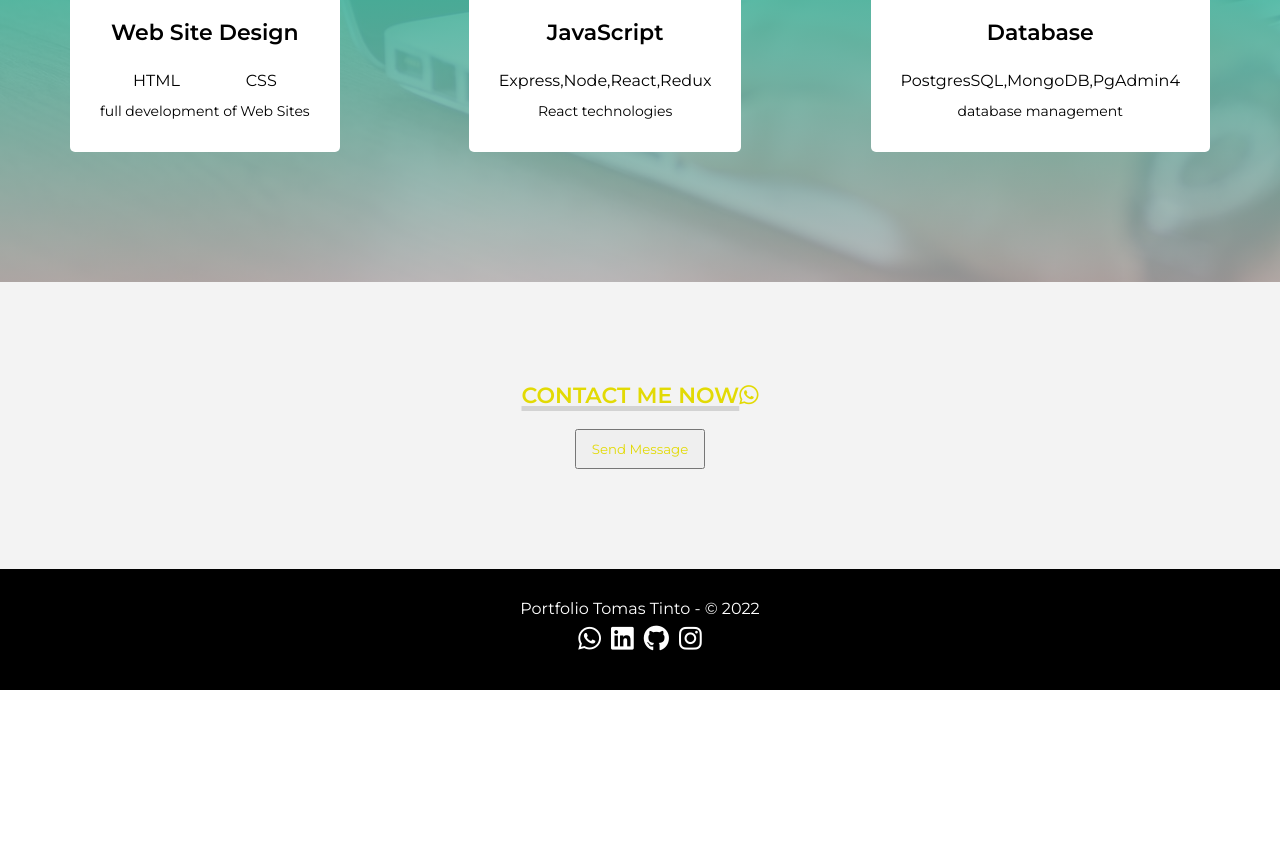
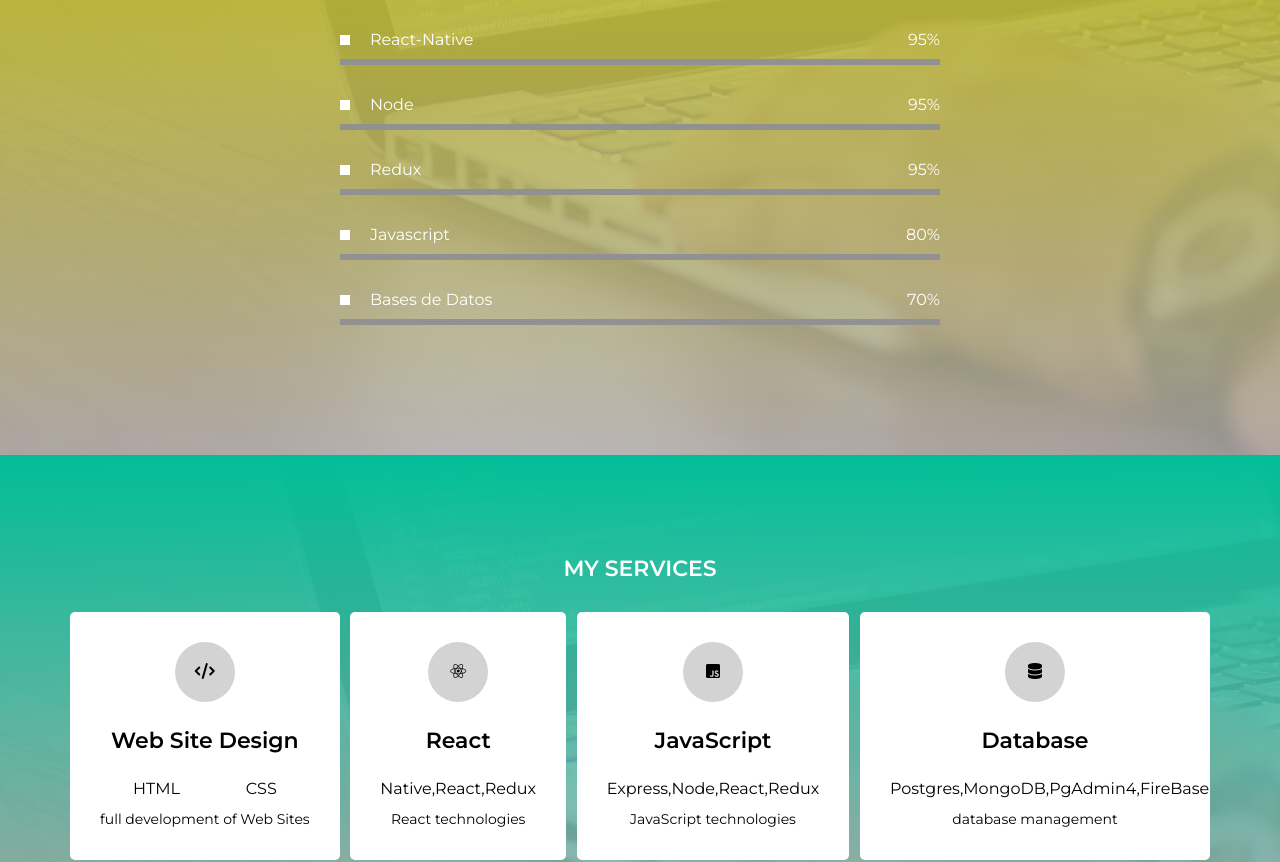
Before and after one commit to TomasTinto1234/Portfolio, a React (Create React App) app: page / in a window 1280 px wide. Shown: the part 2560-3422 px from the top of the page. Before the commit the page ends 3250 px from the top, so only its background shows below. Built offline with nearby package versions, Linux system fonts and the light colour scheme.

Commit message:
more details

```diff
--- a/src/App.css
+++ b/src/App.css
@@ -474,10 +474,9 @@ html {
     width: 100%;
     padding: 10px;
     opacity: 0;
-    bottom: -40px;
+    bottom: -20px;
     transition: .5s;
     text-decoration: none;
-
 }
 
 #portfolio .fila .proyecto:hover .info {
--- a/src/components/Habilities.jsx
+++ b/src/components/Habilities.jsx
@@ -7,7 +7,7 @@ const Habilities = () => {
         <div className="skill">
             <div className="info">
                 <p> <span className="lista"> </span>Html & Css</p>
-                <span className="porcentaje">95%</span>
+                <span className="porcentaje">90%</span>
             </div>
 
             <div className="barra">
@@ -16,8 +16,48 @@ const Habilities = () => {
         </div>
         <div className="skill">
             <div className="info">
+                <p> <span className="lista"> </span>React</p>
+                <span class="porcentaje">95%</span>
+            </div>
+
+            <div className="barra">
+                <div className="" id="js"></div>
+            </div>
+        </div>
+        <div className="skill">
+            <div className="info">
+                <p> <span className="lista"> </span>React-Native</p>
+                <span class="porcentaje">95%</span>
+            </div>
+
+            <div className="barra">
+                <div className="" id="js"></div>
+            </div>
+        </div>
+        <div className="skill">
+            <div className="info">
+                <p> <span className="lista"> </span>Node</p>
+                <span class="porcentaje">95%</span>
+            </div>
+
+            <div className="barra">
+                <div className="" id="js"></div>
+            </div>
+        </div>
+        <div className="skill">
+            <div className="info">
+                <p> <span className="lista"> </span>Redux</p>
+                <span class="porcentaje">95%</span>
+            </div>
+
+            <div className="barra">
+                <div className="" id="js"></div>
+            </div>
+        </div>
+        <div className="skill">
+            <div className="info">
                 <p> <span className="lista"> </span>Javascript</p>
-                <span class="porcentaje">90%</span>
+                <span class="porcentaje">80%</span>
             </div>
 
             <div className="barra">
@@ -27,7 +67,7 @@ const Habilities = () => {
         <div className="skill">
             <div className="info">
                 <p> <span className="lista"> </span>Bases de Datos</p>
-                <span className="porcentaje">90%</span>
+                <span className="porcentaje">70%</span>
             </div>
 
             <div className="barra">
--- a/src/components/Home.jsx
+++ b/src/components/Home.jsx
@@ -13,6 +13,7 @@ const Home = () => {
         <NavBar/>
         <AboutMe/>
         <Portfolio/>
+        <Habilities/>
         <Services/>
         <Contact/>
         <Footer/>
--- a/src/components/Services.jsx
+++ b/src/components/Services.jsx
@@ -16,6 +16,16 @@ const Services = () => {
             <p>full development of Web Sites</p>
         </div>
         <div className="servicio">
+            <span className="icono"><i class="fa-brands fa-react"></i></span>
+            <h4>React</h4>
+            <ul className="servicios-tag">
+                <li> Native, </li>
+                <li> React,  </li>
+                <li> Redux </li>
+            </ul>
+            <p>React technologies</p>
+        </div>
+        <div className="servicio">
             <span className="icono"><i className="fa-brands fa-square-js"></i></span>
             <h4>JavaScript</h4>
             <ul className="servicios-tag">
@@ -24,16 +34,17 @@ const Services = () => {
                 <li> React, </li>
                 <li> Redux</li>
             </ul>
-            <p>React technologies</p>
+            <p>JavaScript technologies</p>
         </div>
 
         <div className="servicio">
           <span className="icono"><i className="fa-solid fa-database"></i></span>
           <h4>Database</h4>
             <ul className="servicios-tag">
-                <li>PostgresSQL,</li>
+                <li>Postgres,</li>
                 <li> MongoDB,</li>
-                <li> PgAdmin4</li>
+                <li> PgAdmin4,</li>
+                <li> FireBase</li>
             </ul>
             <p>database management</p>
         </div>
```
